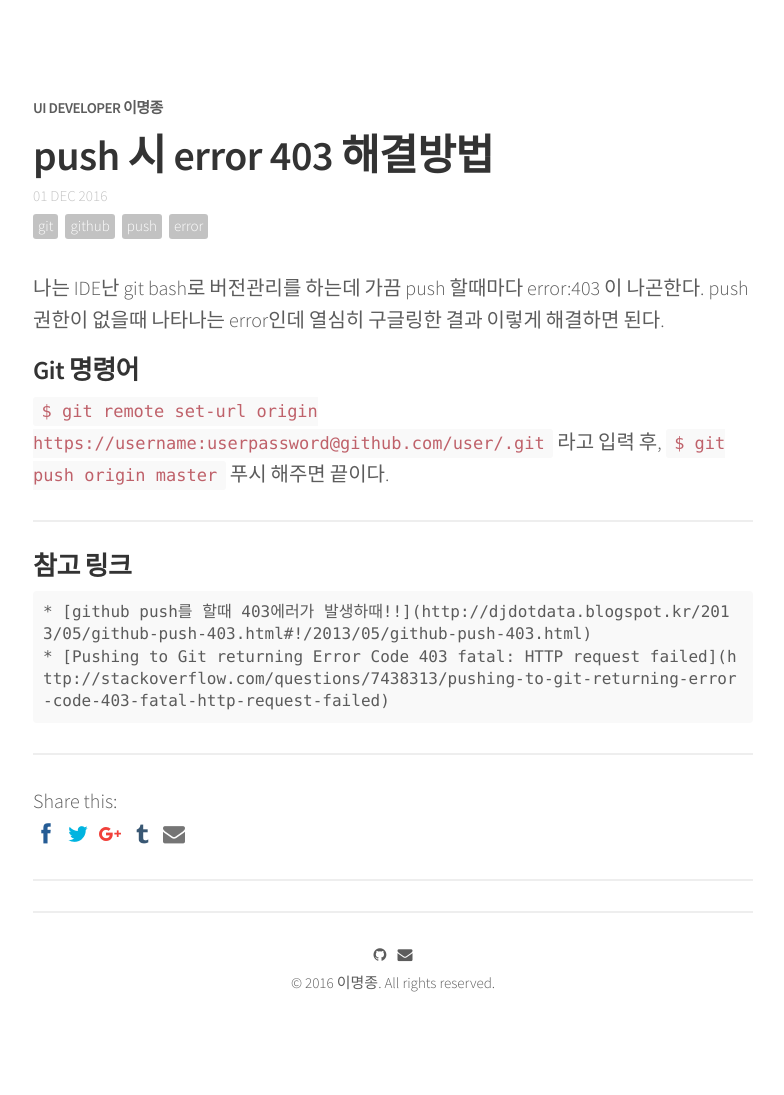
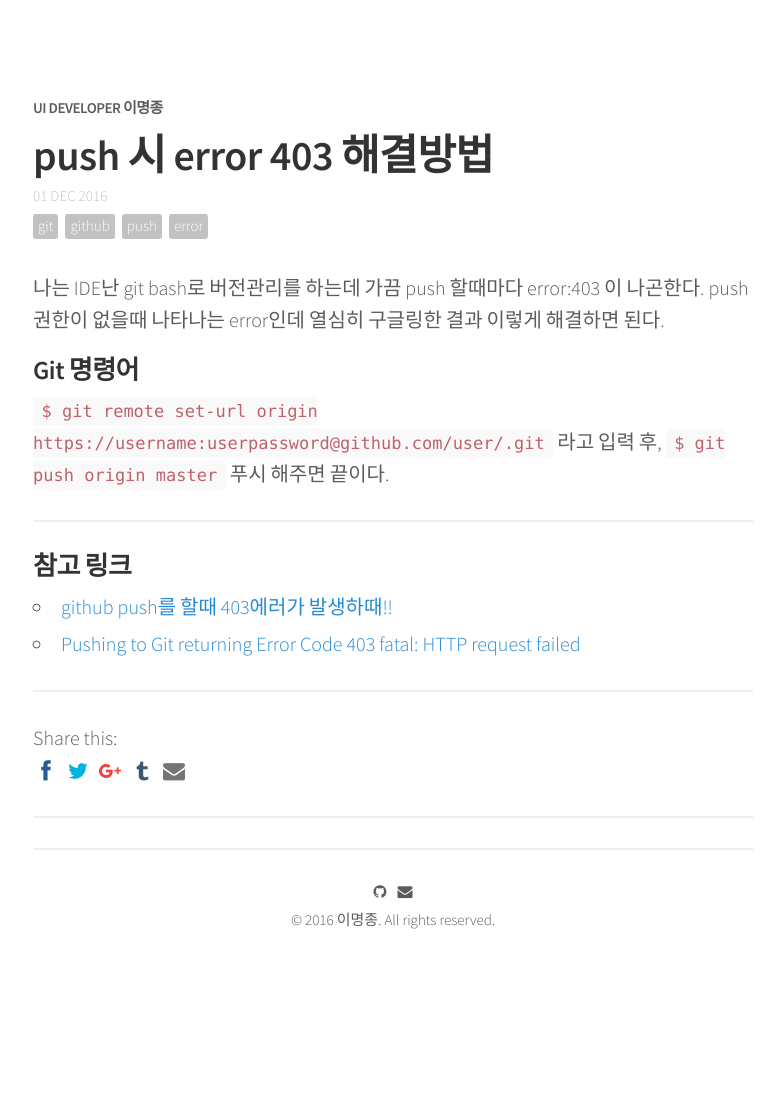
Before and after one commit to qnfzks55/jijong.github.io, a Jekyll site: the page built from _posts/2016-12-01-pusherror.md, in a window 1280 px wide. Shown: the whole page, without its empty margins (247-1031 px from the left). Built offline with Jekyll 4.4.1, drawn with Linux system fonts in a browser that asks for light colours; nearby versions of some CDN libraries; comment, search, counter and statistics services are not loaded; after the commit the page ends 1032 px from its top, so only the background shows below that.

Commit message:
push 포스트 수정

```diff
--- a/_posts/2016-12-01-pusherror.md
+++ b/_posts/2016-12-01-pusherror.md
@@ -18,5 +18,5 @@ share: true
 ***
 
 #### 참고 링크
-    * [github push를 할때 403에러가 발생하때!!](http://djdotdata.blogspot.kr/2013/05/github-push-403.html#!/2013/05/github-push-403.html)
-    * [Pushing to Git returning Error Code 403 fatal: HTTP request failed](http://stackoverflow.com/questions/7438313/pushing-to-git-returning-error-code-403-fatal-http-request-failed)
+- [github push를 할때 403에러가 발생하때!!](http://djdotdata.blogspot.kr/2013/05/github-push-403.html#!/2013/05/github-push-403.html)
+- [Pushing to Git returning Error Code 403 fatal: HTTP request failed](http://stackoverflow.com/questions/7438313/pushing-to-git-returning-error-code-403-fatal-http-request-failed)
```
